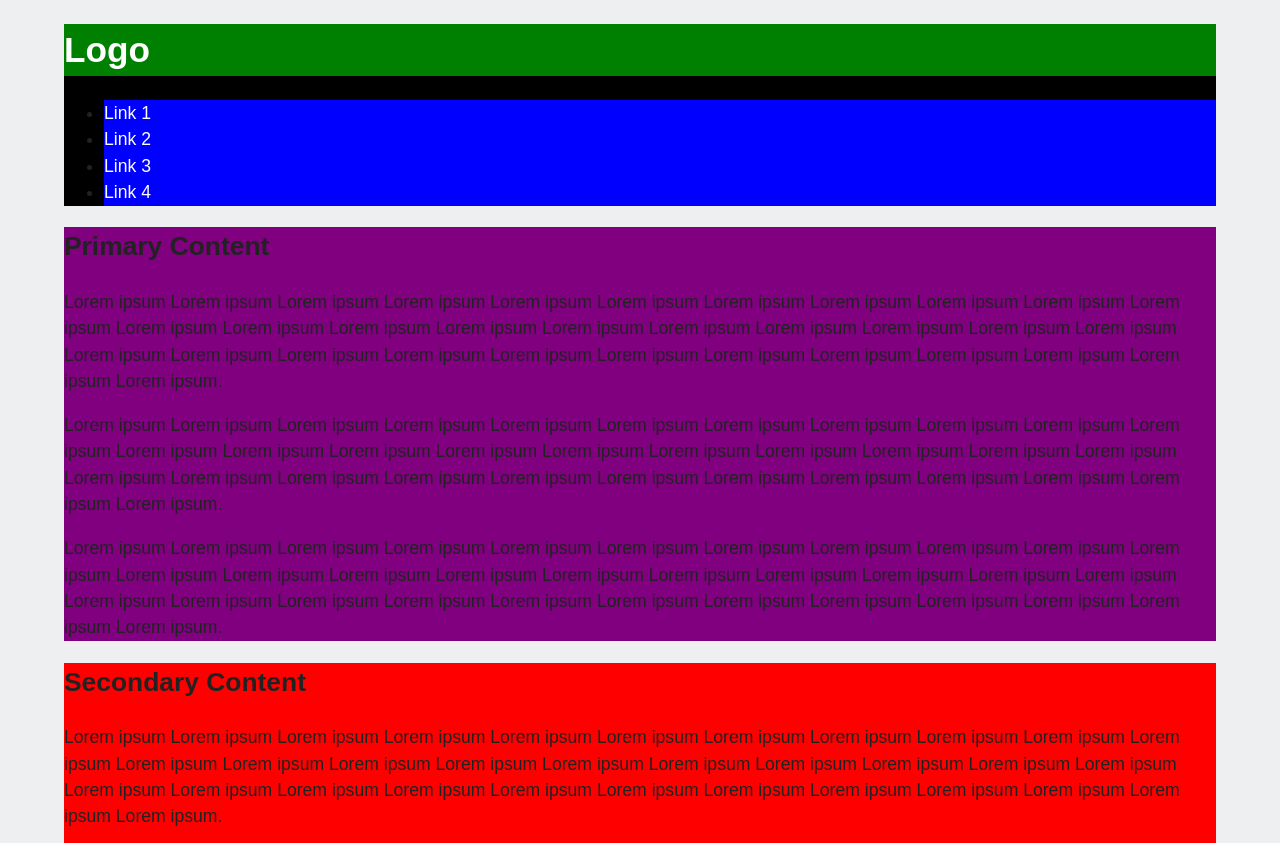
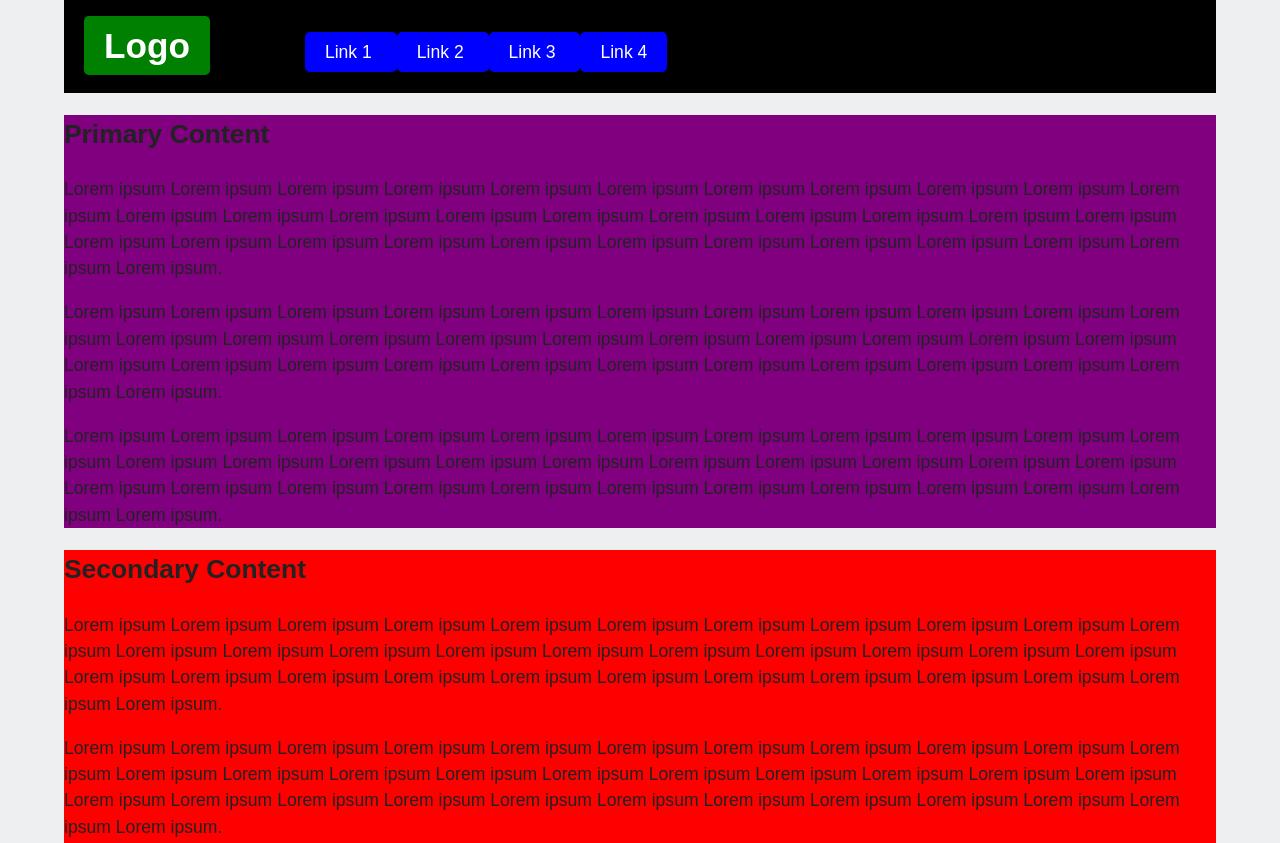
Before and after one commit to cornjacket/treehouse_css_layout_techniques, a plain HTML site: page index.html in a window 1280 px wide. Shown: the top 843 px of the page. Drawn offline with nearby package versions, Linux system fonts and the light colour scheme.

Commit message:
make nav inline

```diff
--- a/css/styles.css
+++ b/css/styles.css
@@ -25,7 +25,23 @@ body {
 =================================== */
 
 .main-header {
-	/*padding: 20px; /* DRT - this is used to fix margin-collapsing bug that happens when body element is followed by element wth margin = 0 */
+	padding: 20px; /* DRT - this is used to fix margin-collapsing bug that happens when body element is followed by element wth margin = 0 */
+}
+
+.main-logo,
+.main-nav,
+.main-nav li {
+	display: inline;
+}
+
+.main-logo,
+.main-nav li {
+	padding: 10px 20px;
+	border-radius: 5px;
+}
+
+.main-logo {
+	margin-right: 50px;
 }
 
 .main-logo a,
```
